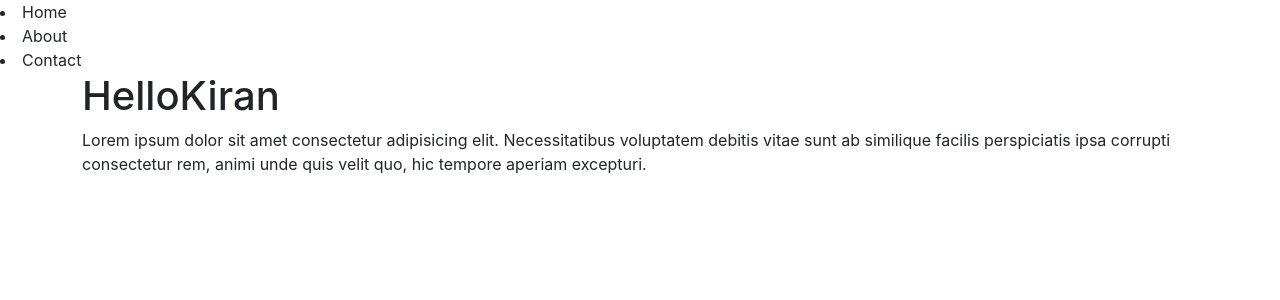
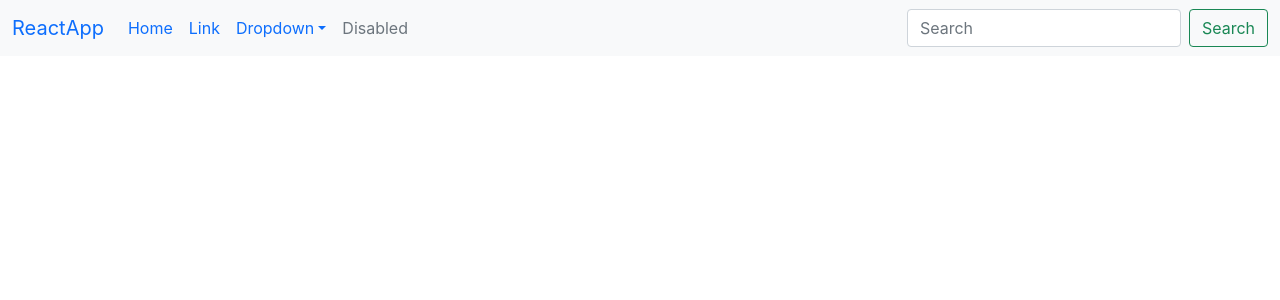
Before and after one commit to patilk2002/React, a React (Create React App) app: page / in a window 1280 px wide. Shown: the top 300 px of the page. Built offline with nearby package versions, Linux system fonts and the light colour scheme.

Commit message:
Day2 done

```diff
--- a/src/App.js
+++ b/src/App.js
@@ -1,19 +1,11 @@
 import logo from './logo.svg';
 import './App.css';
+import Navbar from './components/Navbar';
 let name="Kiran";
 function App() {
   return (
     <>
-    <nav>
-      <li>Home</li>
-      <li>About</li>
-      <li>Contact</li>
-    </nav>
-    <div className="container">
-      <h1>Hello{name}</h1>
-      <p>Lorem ipsum dolor sit amet consectetur adipisicing elit. Necessitatibus voluptatem debitis vitae sunt ab similique facilis perspiciatis ipsa corrupti consectetur rem, animi unde quis velit quo, hic tempore aperiam excepturi.</p>
-    </div>
-
+    <Navbar title="ReactApp"/>
     </>
   );
 }
--- a/src/components/Navbar.js
+++ b/src/components/Navbar.js
@@ -1,9 +1,42 @@
 import React from 'react'
 
-export default function Navbar() {
+export default function Navbar(props) {
   return (
-    <div>
-        Hello I am a Navbar
+<nav className="navbar navbar-expand-lg bg-light">
+  <div className="container-fluid">
+    <a className="navbar-brand" href="/">{props.title}</a>
+    <button className="navbar-toggler" type="button" data-bs-toggle="collapse" data-bs-target="#navbarSupportedContent" aria-controls="navbarSupportedContent" aria-expanded="false" aria-label="Toggle navigation">
+      <span className="navbar-toggler-icon"></span>
+    </button>
+    <div className="collapse navbar-collapse" id="navbarSupportedContent">
+      <ul className="navbar-nav me-auto mb-2 mb-lg-0">
+        <li className="nav-item">
+          <a className="nav-link active" aria-current="page" href="/">Home</a>
+        </li>
+        <li className="nav-item">
+          <a className="nav-link" href="/">Link</a>
+        </li>
+        <li className="nav-item dropdown">
+          <a className="nav-link dropdown-toggle" href="/" id="navbarDropdown" role="button" data-bs-toggle="dropdown" aria-expanded="false">
+            Dropdown
+          </a>
+          <ul className="dropdown-menu" aria-labelledby="navbarDropdown">
+            <li><a className="dropdown-item" href="/">Action</a></li>
+            <li><a className="dropdown-item" href="/">Another action</a></li>
+            <li><hr className="dropdown-divider"/></li>
+            <li><a className="dropdown-item" href="/">Something else here</a></li>
+          </ul>
+        </li>
+        <li className="nav-item">
+          <a className="nav-link disabled">Disabled</a>
+        </li>
+      </ul>
+      <form className="d-flex" role="search">
+        <input className="form-control me-2" type="search" placeholder="Search" aria-label="Search"/>
+        <button className="btn btn-outline-success" type="submit">Search</button>
+      </form>
     </div>
+  </div>
+</nav>
   )
 }
```
